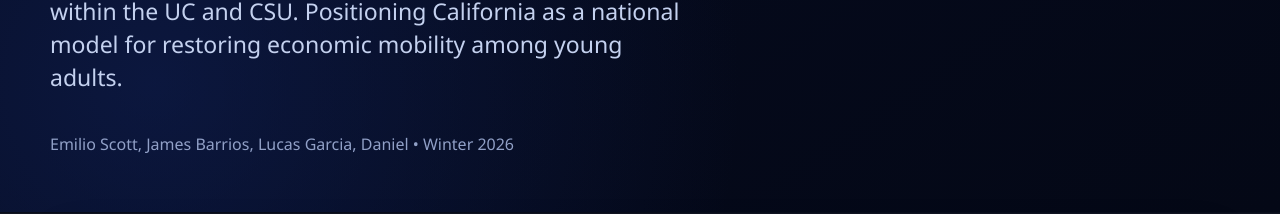
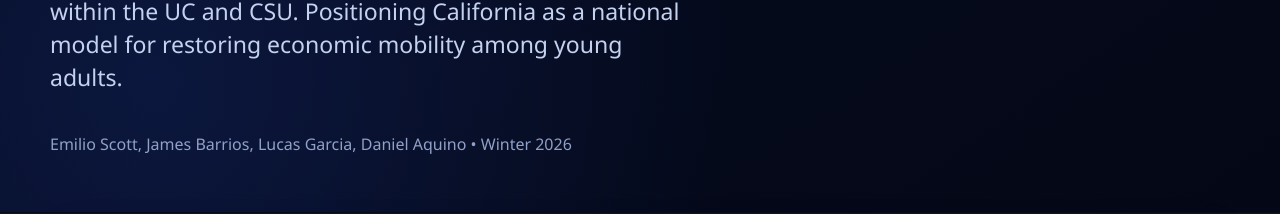
Before and after one commit to Damilss/generational-wealth-inequality, a Next.js app: page / in a window 1280 px wide. Shown: the part 912-1126 px from the top of the page. Built offline with nearby package versions, Linux system fonts and the light colour scheme.

Commit message:
Add daniel last name

```diff
--- a/app/page.tsx
+++ b/app/page.tsx
@@ -278,7 +278,7 @@ export default function Page() {
             </ScrollReveal>
 
             <ScrollReveal delay={0.18} duration={0.78} y={18} amount={0.08}>
-              <p className="hero-meta">Emilio Scott, James Barrios, Lucas Garcia, Daniel • Winter 2026</p>
+              <p className="hero-meta">Emilio Scott, James Barrios, Lucas Garcia, Daniel Aquino • Winter 2026</p>
             </ScrollReveal>
           </div>
         </section>
```
